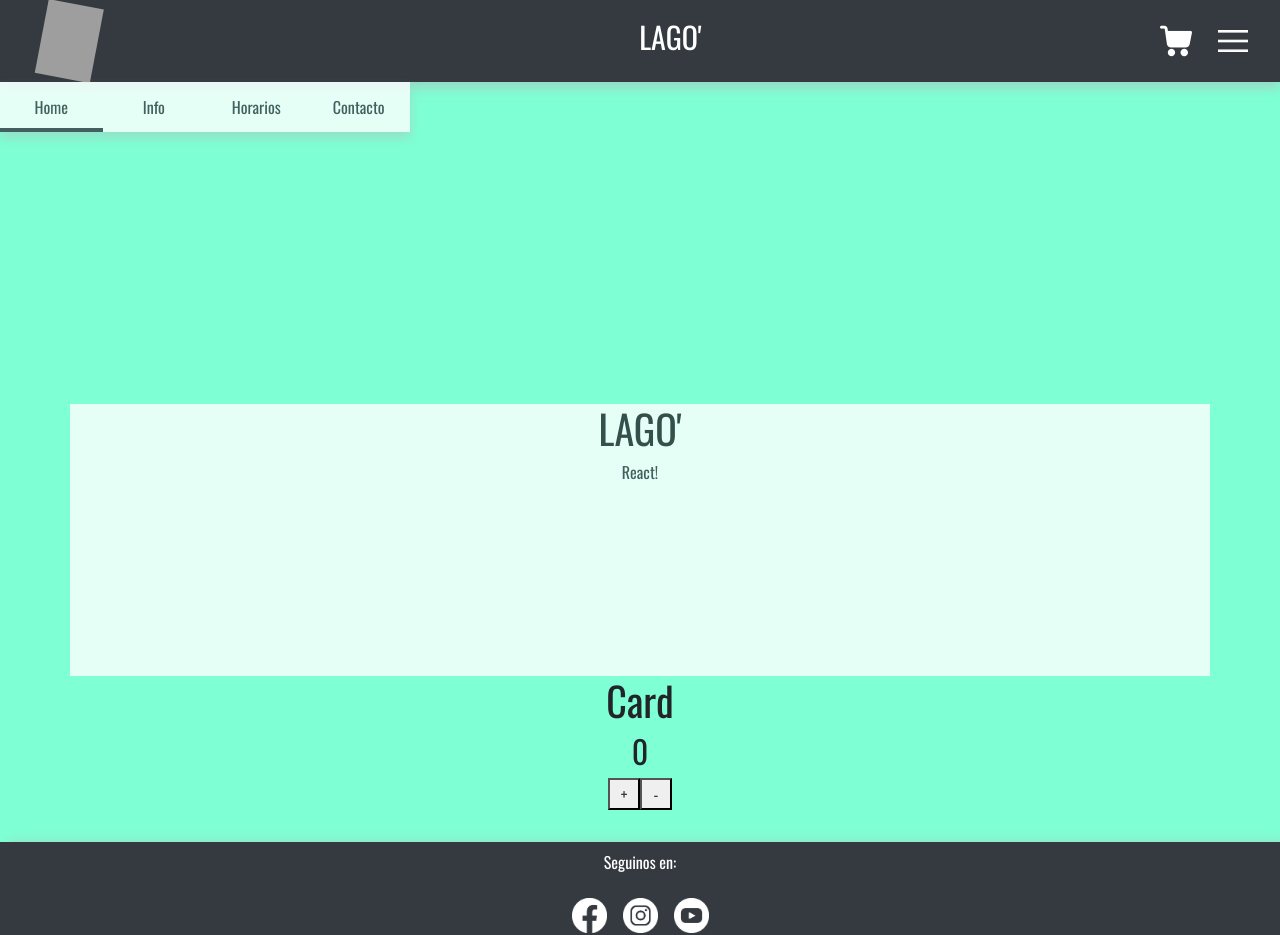
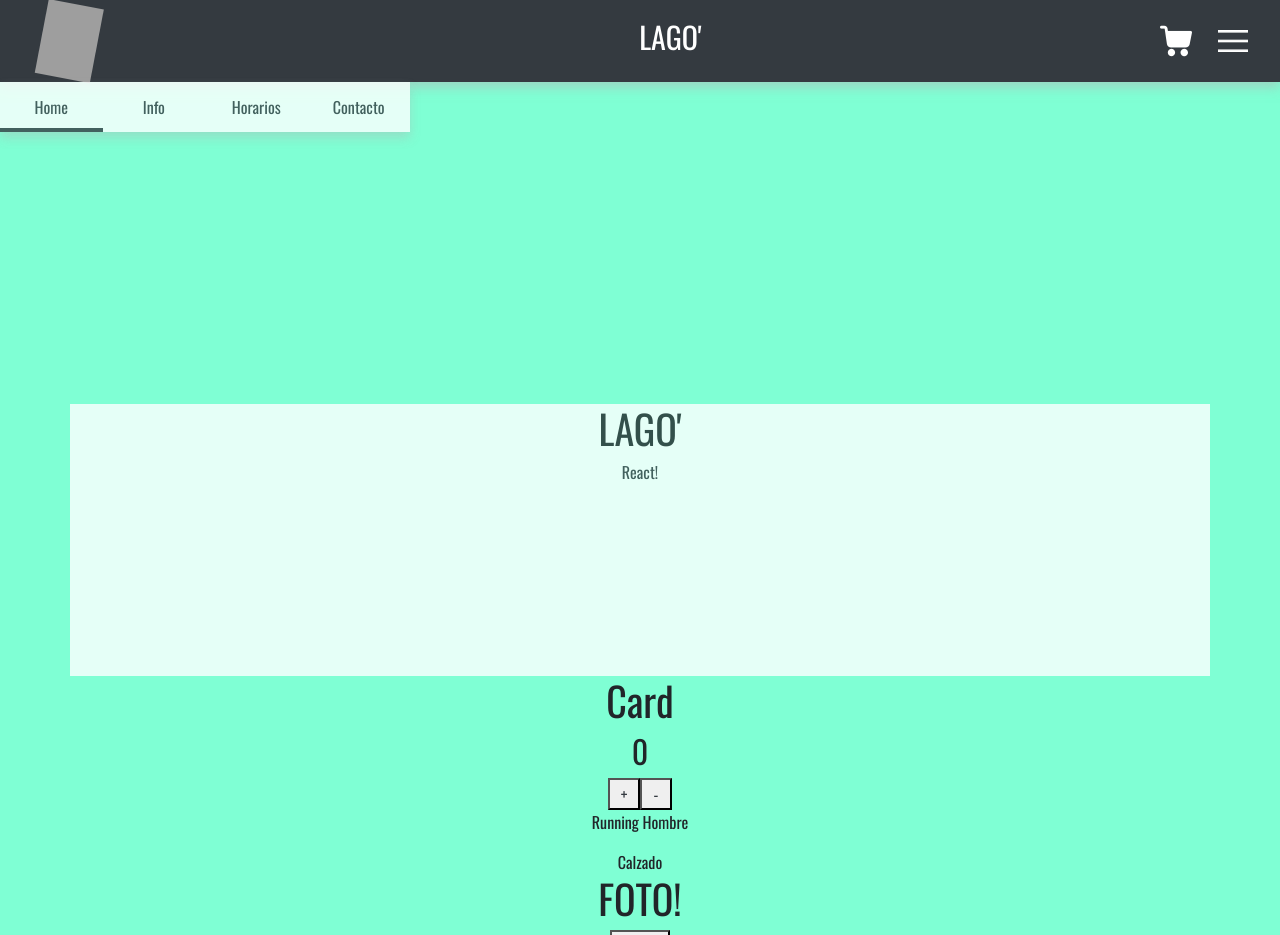
Before and after one commit to Facu-Lagomarsino/lago, a React (Create React App) app: page / in a window 1280 px wide. Shown: the top 935 px of the page. Built offline with nearby package versions, Linux system fonts and the light colour scheme; grey boxes are pictures that could not be loaded.

Commit message:
Entrega 6

```diff
--- a/src/App.js
+++ b/src/App.js
@@ -1,9 +1,11 @@
+import "./css/Style.css";
+import "./App.css";
 import NavBar from "./components/NavBar";
 import Footer from "./components/Footer";
-import "./css/Style.css";
-import "./App.css";
 import ItemListContainer from "./components/ItemListContainer";
 import ItemCount from "./components/ItemCount";
+import ItemList from "./components/ItemList";
+
 
 function App() {
     let nombre = "Facu Lagomarsino";
@@ -17,6 +19,8 @@ function App() {
             <main>
                 <ItemListContainer greeting="LAGO'" />
                 <ItemCount count ="1" stock="10" />
+                <ItemList />
+
             </main>
 
             <footer>
--- /dev/null
+++ b/src/components/Item.js
@@ -0,0 +1,13 @@
+function Item({name, description}) {
+
+    return(
+        <>
+            <p>{description}</p>
+            <span>{name}</span>
+            <h1>FOTO!</h1>
+            <button>AGREGAR</button>
+        </>
+    )
+}
+
+export default Item;
--- a/src/components/ItemCount.js
+++ b/src/components/ItemCount.js
@@ -1,10 +1,10 @@
-import React, { useState, useEffect } from "react";
+import React, { useState } from "react";
 import Button from "./Button";
 
 function ItemCount(props) {
     const [card] = useState("Card");
     const [count, setCount] = useState(0);
-    const [prodStock, setprodStock] = useState(props.stock);
+    const [prodStock] = useState(props.stock);
 
     function sum () {
         if (count < prodStock) {
@@ -18,10 +18,6 @@ function ItemCount(props) {
         }
     }
 
-
-    useEffect(() => {
-        console.log("AVISO", count)
-    }, [count])
     return (
         <>
             <h1>{card}</h1>
--- /dev/null
+++ b/src/components/ItemList.js
@@ -0,0 +1,45 @@
+import { useEffect, useState } from "react";
+import Item from "./Item";
+
+
+function ItemList() {
+    const [products, setProducts] = useState([])
+
+    useEffect(() => {
+        new Promise((resolve, reject) => {
+
+        const data = [
+            {
+                id: 1,
+                name: "Calzado",
+                description: "Running Hombre",
+                stock: 10
+
+            },
+            {
+                id: 1,
+                name: "Calzado",
+                description: "Running Mujer",
+                stock: 10
+
+            }
+        ]
+        setTimeout(() => resolve(data), 2000)
+        }).then((dataResolve) => {
+            setProducts(dataResolve)
+        })
+        .catch((error) => {
+            console.log("error", error)
+        })
+    }, [])
+
+    return (
+        <>
+         {products.map((element) => (
+            <Item {...element} />
+        ))}
+        </>
+    )
+}
+
+export default ItemList;
--- a/src/components/ItemListContainer.js
+++ b/src/components/ItemListContainer.js
@@ -1,9 +1,11 @@
+
+
 function ItemListContainer(props) {
   return (
     <>
         <div id="main" className="container">
-        <h1>{props.greeting}</h1>
-        <p>React!</p>
+          <h1>{props.greeting}</h1>
+          <p>React!</p>
         </div>
     </>
     );
--- a/src/css/Style.css
+++ b/src/css/Style.css
@@ -143,3 +143,11 @@ li {
   height: 2rem;
   color: #343a40;
 }
+
+/* CARDS */
+.cards {
+  width: "150px";
+  height: "150px";
+  border: "1px solid #343a40";
+
+}
```
Also changed, not shown: src/components/Card.js (added, +17 -0 lines), src/components/CardContainer.jsx (added, +51 -0 lines).
